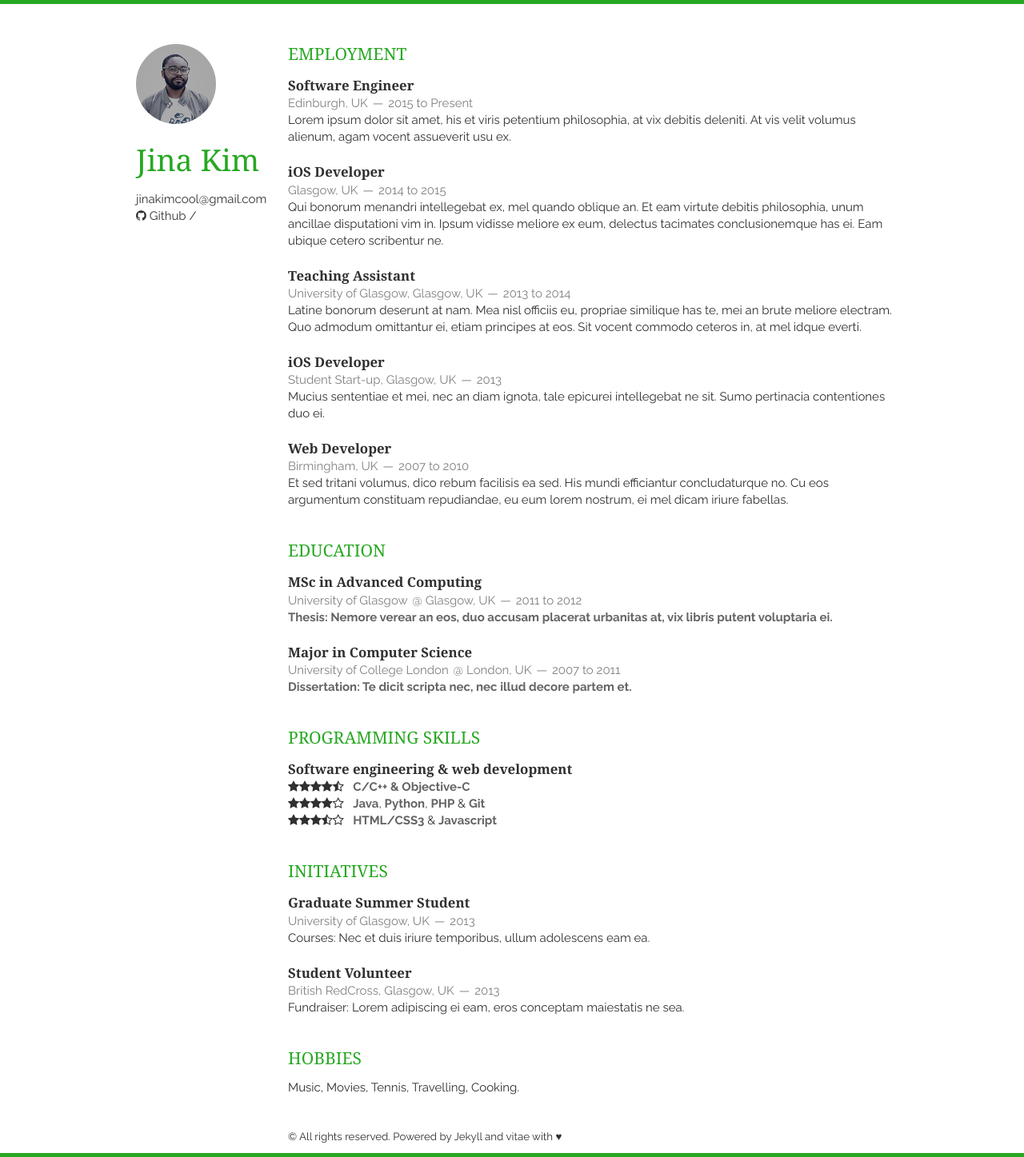
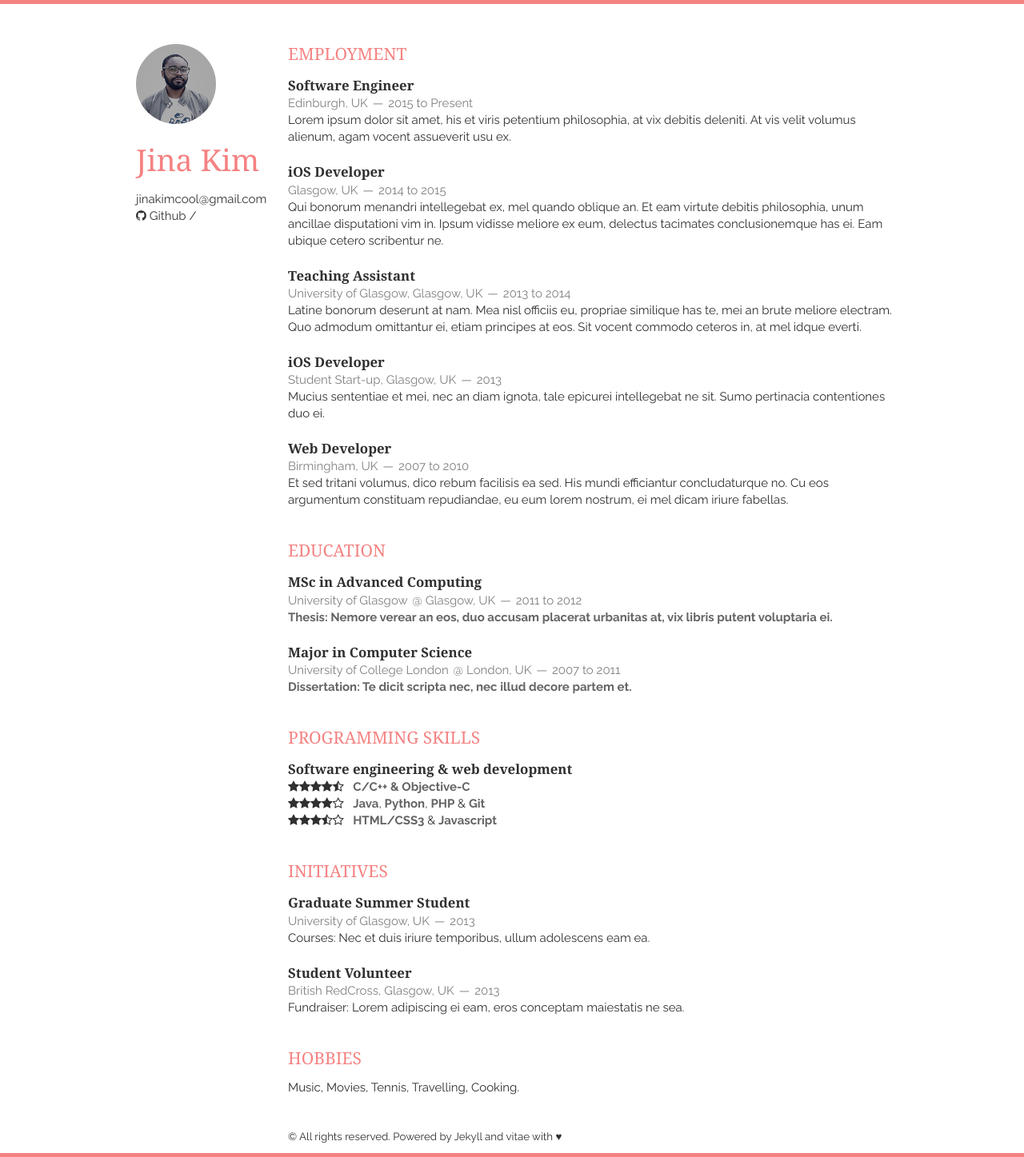
Before and after one commit to Jina-Kim/Jina-Kim.github.io, a Jekyll site: the page built from index.html, in a window 1280 px wide. Shown: the whole page at 80% size. Built offline with Jekyll 4.4.1, drawn with Linux system fonts in a browser that asks for light colours; nearby versions of some CDN libraries; the list of posts is cut into pages by our own code.

Commit message:
change main color

```diff
--- a/static/css/layout.css
+++ b/static/css/layout.css
@@ -5,8 +5,8 @@
     font-size: 15px;
     line-height: 21px;
     color: rgb(48, 48, 48);
-    border-top: 5px solid #27a822;
-    border-bottom: 5px solid #27A822;
+    border-top: 5px solid #F58282;
+    border-bottom: 5px solid #F58282;
 }
 
 .container {
@@ -23,7 +23,7 @@
 }
 
 a:hover, a:focus {
-    color: #27A822;
+    color: #F58282;
 }
 
 p, address {
@@ -40,7 +40,7 @@
 }
 
 header > h1, section > h1 {
-    color: #27A822;
+    color: #F58282;
 }
 
 header > h1 {
```
